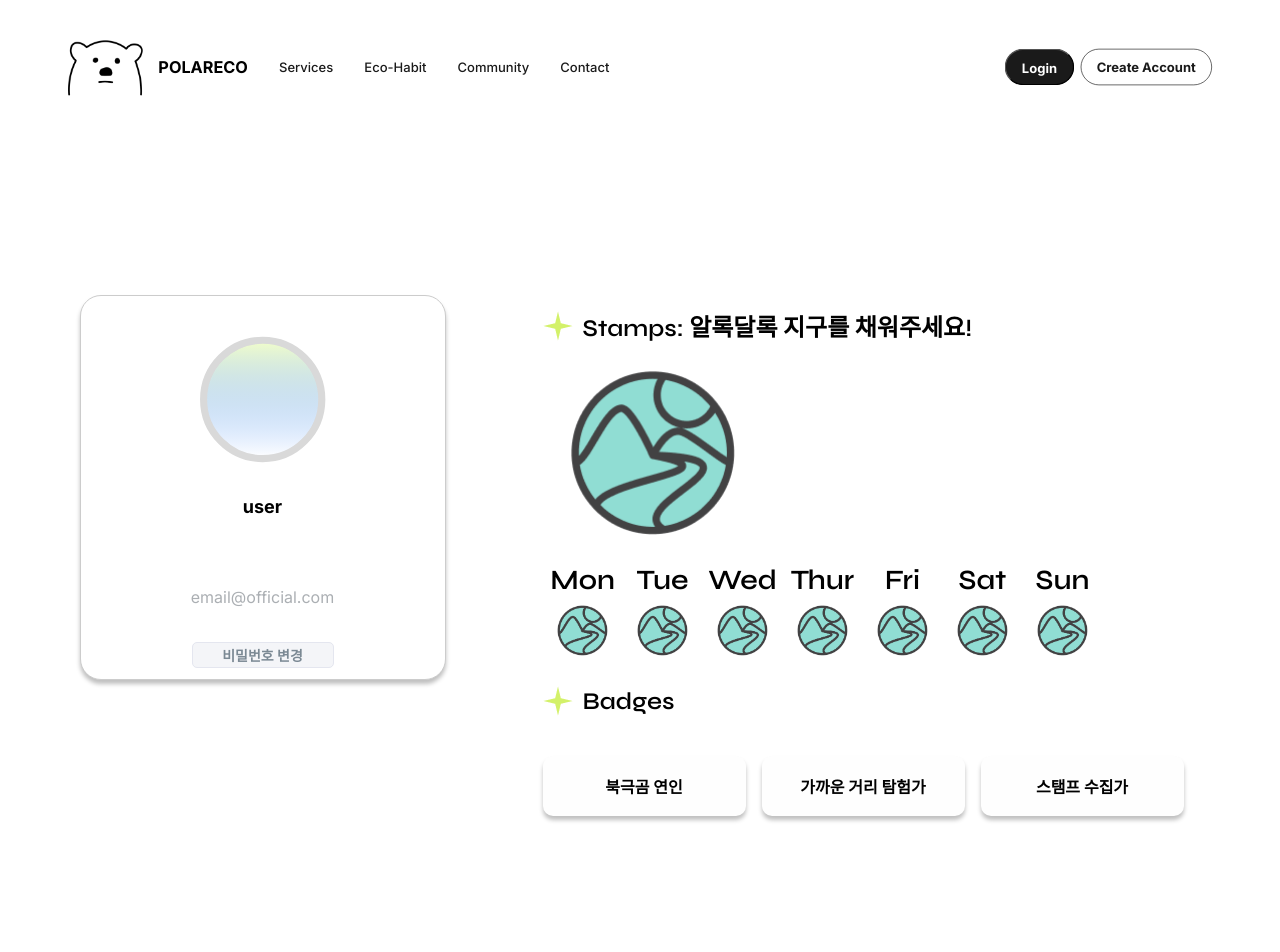
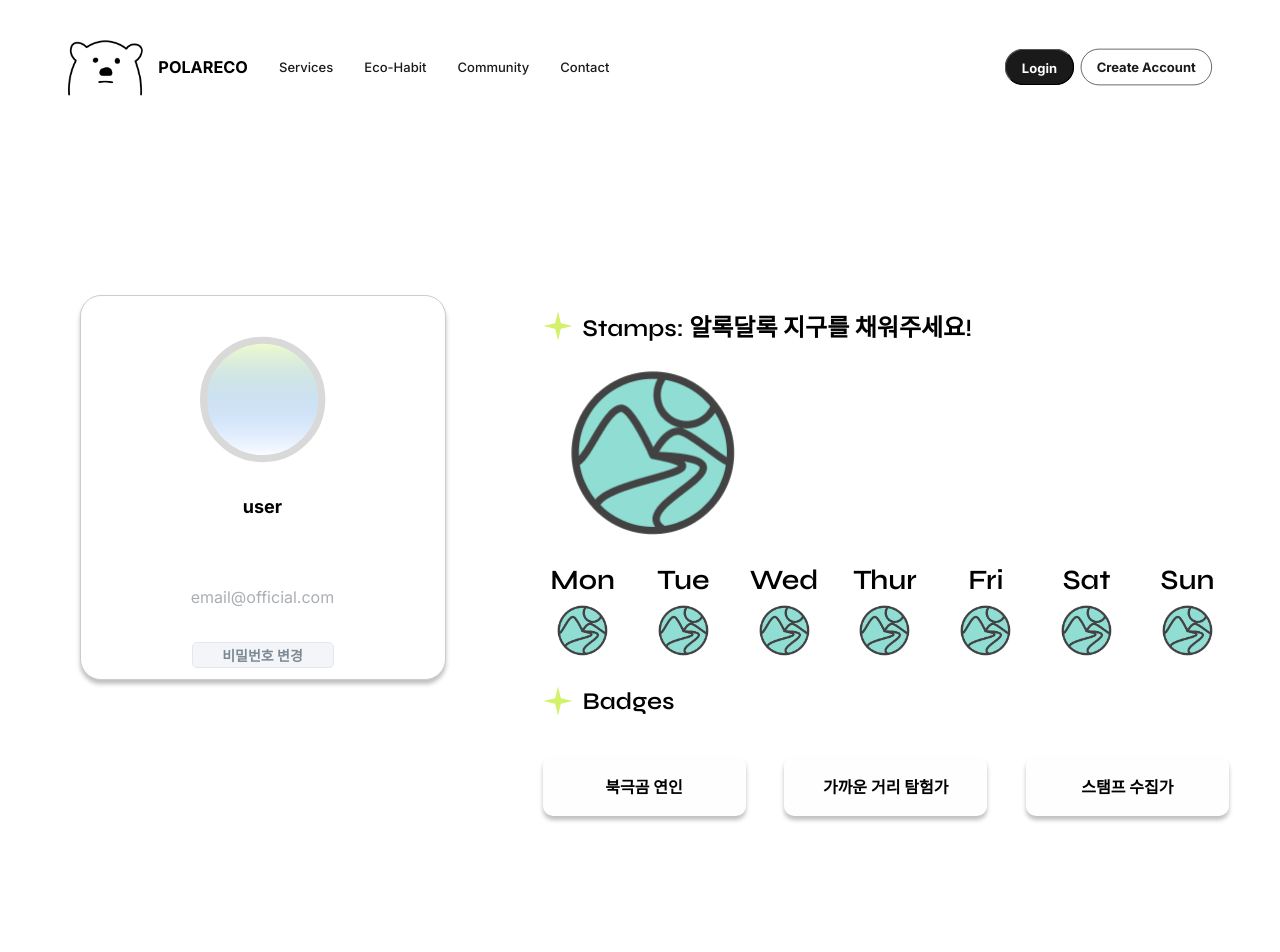
Before and after one commit to codestates-seb/seb45_main_018, a React (Vite) app in the folder ecoders-front/: page /myinfo in a window 1280 px wide. Shown: the top 952 px of the page. Built offline with nearby package versions, Linux system fonts and the light colour scheme; no server answers; a web font is replaced by a local one.

Commit message:
연주님 merge

```diff
--- a/ecoders-front/src/pages/Myinfo.tsx
+++ b/ecoders-front/src/pages/Myinfo.tsx
@@ -59,6 +59,28 @@ const MyInfo = () => {
       });
   }, []);
 
+  const day = ['Mon', 'Tue', 'Wed', 'Thur', 'Fri', 'Sat', 'Sun'];
+  const DayComponent = day.map(a => {
+    return (
+      <DayHillContainer>
+        <DayContainer>
+          <Day>{a}</Day>
+          <img src={hills} width="67px" height="67px" />
+        </DayContainer>
+      </DayHillContainer>
+    );
+  });
+
+  const badge = ['북극곰 연인', '가까운 거리 탐험가', '스탬프 수집가'];
+  const BadgeComponent = badge.map((a) => {
+    return (
+      <UserBadgeContainer>
+        <UserBadge>{a}</UserBadge>
+        {/* 어떻게 불러올 것인지 고민하기  -> grid 찾아보기 */}
+      </UserBadgeContainer>
+    );
+  });
+
   return (
     <div>
       <MyInfoContainer>
@@ -75,48 +97,16 @@ const MyInfo = () => {
               <MyInfoTitle>Stamps: 알록달록 지구를 채워주세요!</MyInfoTitle>
             </StampBadgeTitleContainer>
             <img src={hills} width="220px" height="220px" />
-            <DayHillContainer>
-              <DayContainer>
-                <Day>Mon</Day>
-                <img src={hills} width="67px" height="67px" />
-              </DayContainer>
-              <DayContainer>
-                <Day>Tue</Day>
-                <img src={hills} width="67px" height="67px" />
-              </DayContainer>
-              <DayContainer>
-                <Day>Wed</Day>
-                <img src={hills} width="67px" height="67px" />
-              </DayContainer>
-              <DayContainer>
-                <Day>Thur</Day>
-                <img src={hills} width="67px" height="67px" />
-              </DayContainer>
-              <DayContainer>
-                <Day>Fri</Day>
-                <img src={hills} width="67px" height="67px" />
-              </DayContainer>
-              <DayContainer>
-                <Day>Sat</Day>
-                <img src={hills} width="67px" height="67px" />
-              </DayContainer>
-              <DayContainer>
-                <Day>Sun</Day>
-                <img src={hills} width="67px" height="67px" />
-              </DayContainer>
-            </DayHillContainer>
+            <div style={{ display: 'flex', justifyContent: 'space-between' }}>{DayComponent}</div>
           </StampContainer>
           <BadgeContainer>
             <StampBadgeTitleContainer>
               <img src={shiningImg} width="30px" height="30px" />
               <MyInfoTitle>Badges</MyInfoTitle>
             </StampBadgeTitleContainer>
-            <UserBadgeContainer>
-              <UserBadge>북극곰 연인</UserBadge>
-              {/* 어떻게 불러올 것인지 고민하기  -> grid 찾아보기 */}
-              <UserBadge>가까운 거리 탐험가</UserBadge>
-              <UserBadge>스탬프 수집가</UserBadge>
-            </UserBadgeContainer>
+            <div style={{ display: 'flex', justifyContent: 'space-between' }}>
+              {BadgeComponent}
+            </div>
           </BadgeContainer>
         </StampBadgeContainer>
       </MyInfoContainer>
@@ -245,13 +235,13 @@ const BadgeContainer = styled.div`
   margin-left: 20px;
 `;
 
-const UserBadgeContainer = styled.div `
+const UserBadgeContainer = styled.div`
   display: flex;
   width: 642px;
   height: auto;
   margin-top: 40px;
   gap: 16px;
-`
+`;
 const UserBadge = styled.div`
   display: flex;
   align-items: center;
@@ -261,6 +251,6 @@ justify-content: center;
   width: 203px;
   height: 60px;
   border-radius: 10px;
-background-color: #FEFEFE;
+  background-color: #fefefe;
   box-shadow: 0px 4px 4px 0px rgba(0, 0, 0, 0.25);
-`
+`;
```
Lines whose indentation alone changed are shown as unchanged.
